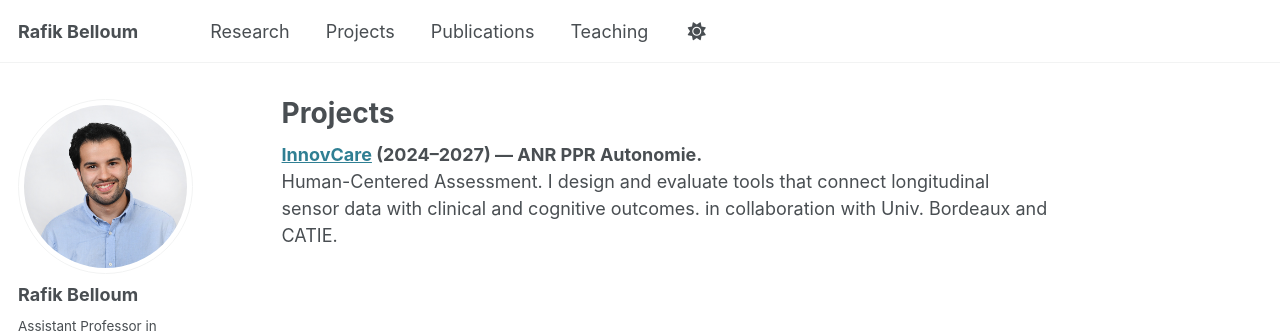
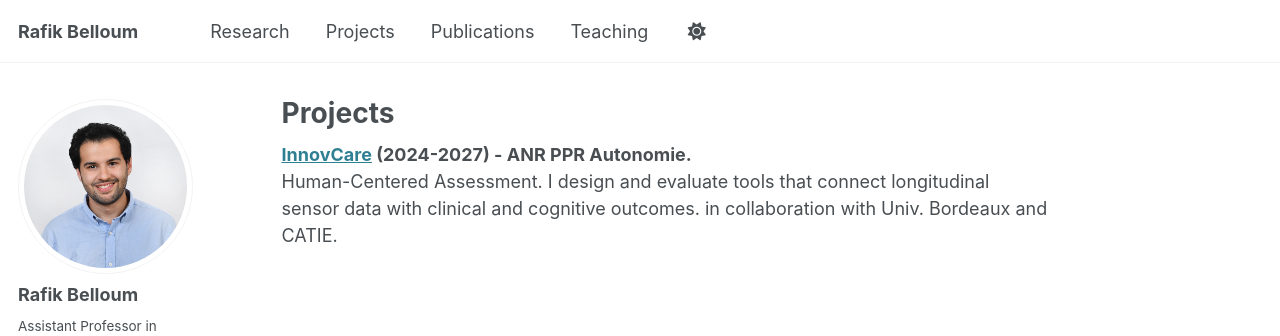
Before and after one commit to rafik-belloum/rafik-belloum.github.io, a Jekyll site: the page built from _pages/projects.md, in a window 1280 px wide. Shown: the top 336 px of the page. Built offline with Jekyll 4.4.1, drawn with Linux system fonts in a browser that asks for light colours; some web fonts are replaced.

```diff
--- a/_pages/projects.md
+++ b/_pages/projects.md
@@ -5,5 +5,5 @@ permalink: /projects/
 author_profile: true
 ---
 
-**[InnovCare](https://innovcare.hypotheses.org/) (2024–2027) — ANR PPR Autonomie.**
+**[InnovCare](https://innovcare.hypotheses.org/) (2024-2027) - ANR PPR Autonomie.**
 Human-Centered Assessment. I design and evaluate tools that connect longitudinal sensor data with clinical and cognitive outcomes. in collaboration with Univ. Bordeaux and CATIE.
```
